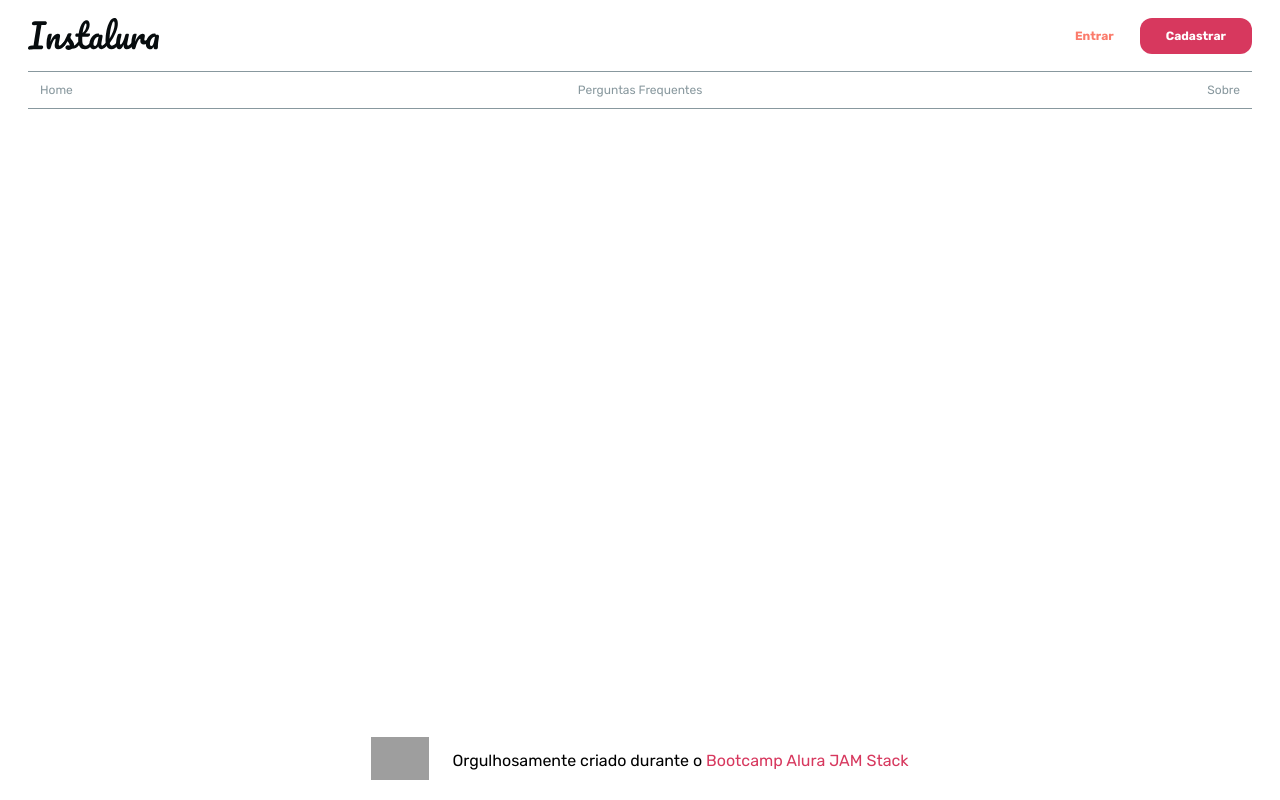
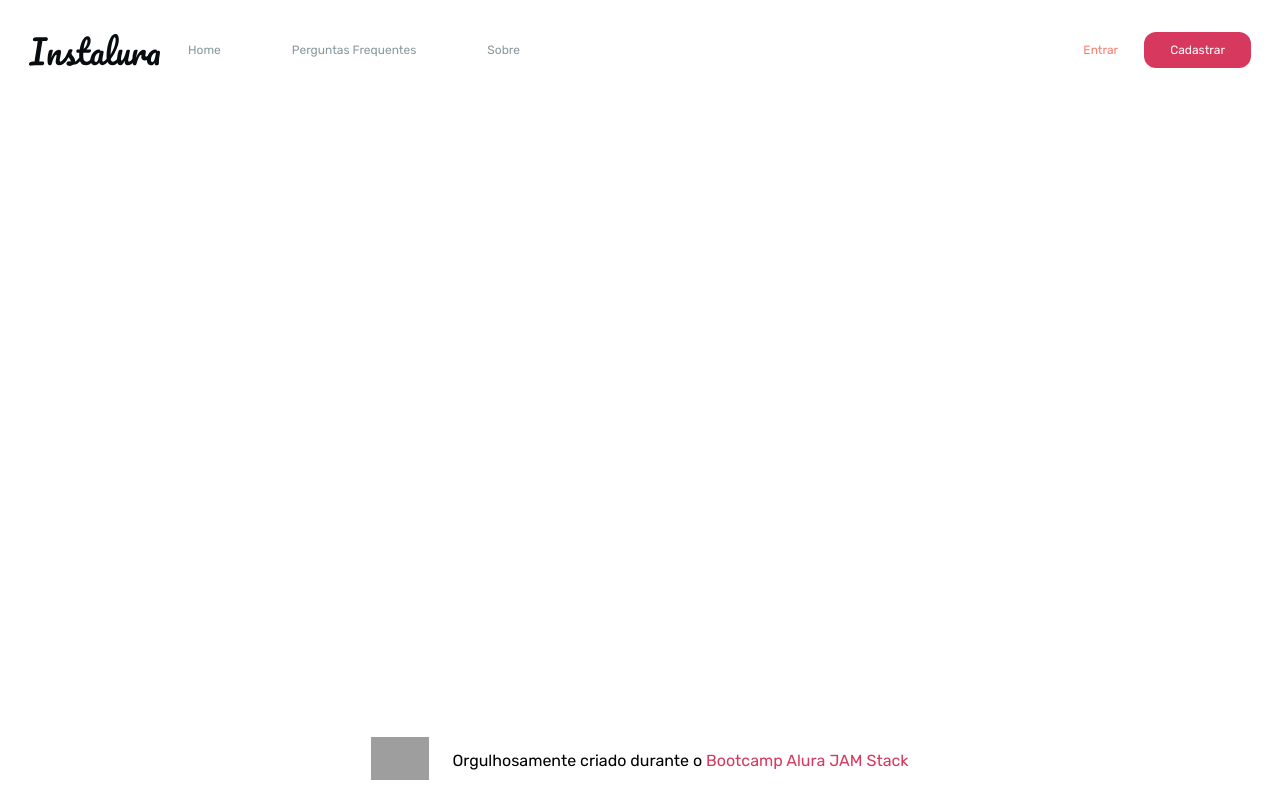
Before and after one commit to pedro-candido/instalura, a Next.js app: page / in a window 1280 px wide. Built offline with nearby package versions, Linux system fonts and the light colour scheme; grey boxes are pictures that could not be loaded.

Commit message:
feat: aula 7 breakpoints media query

```diff
--- a/package.json
+++ b/package.json
@@ -6,13 +6,14 @@
     "start": "next start"
   },
   "dependencies": {
+    "@xstyled/styled-components": "^3.0.3",
     "lodash": "^4.17.21",
-    "next": "latest",
+    "next": "^11.0.1",
     "prop-types": "^15.7.2",
     "proptypes": "^1.1.0",
     "react": "^17.0.2",
     "react-dom": "^17.0.2",
-    "styled-components": "^5.2.3",
+    "styled-components": "^5.3.0",
     "styled-normalize": "^8.0.7"
   },
   "devDependencies": {
--- a/src/components/common/Button/index.jsx
+++ b/src/components/common/Button/index.jsx
@@ -1,6 +1,8 @@
 import styled, { css } from 'styled-components'
 import get from 'lodash/get'
-import { TextStyleVariantsMap } from '../../foundations/Text'
+import { TextStyleVariants } from '../../foundations/Text'
+import { breakpointsMedia } from '../../../theme/utils/breakpoinstMedia'
+
 
 const ButtonGhost = css`
     color: ${({theme, variant}) =>  get(theme, `colors.${variant}.main.color`)};
@@ -14,8 +16,7 @@ const ButtonDefault = css`
 `
 
 export const Button = styled.button`
-    ${TextStyleVariantsMap.smallestException}
-
+    ${TextStyleVariants.smallestException}
     border: 0;
     cursor: pointer;
     padding: 12px 26px;
@@ -28,4 +29,13 @@ export const Button = styled.button`
     &:focus {
         opacity: .5;
     }
+
+    ${breakpointsMedia({
+        xs: css`
+            ${TextStyleVariants.smallestException}
+        `,
+        md: css`
+            ${TextStyleVariants.paragraph1}
+        `
+    })}
 `
--- a/src/components/common/Header/style.js
+++ b/src/components/common/Header/style.js
@@ -1,4 +1,8 @@
-import styled from 'styled-components'
+import styled, { css } from 'styled-components';
+import { breakpointsMedia } from '../../../theme/utils/breakpoinstMedia';
+import { TextStyleVariants } from '../../foundations/Text/index';
+
+console.log(TextStyleVariants)
 
 export const MenuWrapper = styled.nav`
   font-family: 'Rubik', sans-serif;
@@ -7,14 +11,44 @@ export const MenuWrapper = styled.nav`
   justify-content: space-between;
   flex-wrap: wrap;
   margin-top: 18px;
-    padding: 0 28px;
-`
+  padding-left: 28px;
+  padding-right: 28px;
+  ${breakpointsMedia({
+  md: css`
+      justify-content: flex-start;
+      margin-top: 32px;
+      margin-left: auto;
+      margin-right: auto;
+      width: 100%;
+      padding: 0 16px;
+      max-width: 768px;
+    `,
+  lg: css`
+      max-width: 1160px;
+    `,
+  xl: css`
+      max-width: 1222px;
+    `,
+})}
+`;
 
 MenuWrapper.LeftSide = styled.div`
   padding: 0;
   margin: 0;
   order: 1;
-`
+  ${breakpointsMedia({
+  md: css`
+        width: 131px;
+        height: 32px;
+      `,
+})}
+  ${breakpointsMedia({
+  md: css`
+      order: initial;
+      padding-right: 16px;
+    `,
+})}
+`;
 
 MenuWrapper.CentralSide = styled.div`
   padding: 0;
@@ -30,25 +64,41 @@ MenuWrapper.CentralSide = styled.div`
   border-bottom: 1px solid #88989E;
   padding: 12px;
 
-    a {
-        color: #88989E;
-        transition: 200ms ease-in-out;
-        text-align: center;
-        display: block;
-        text-decoration: none;
-
-        &:hover, &:focus {
-            font-weight: 500;
-            color: #070c0E;
-        }
-    }
-
+  ${breakpointsMedia({
+  md: css`
+      max-width: 332px;
+      justify-content: space-between;
+      flex: 1;
+      order: initial;
+      border: none;
+      margin: 0;
+      padding-top: 0;
+      padding-bottom: 0;
+    `,
+})}
   a {
     text-align: center;
     display: block;
     text-decoration: none;
+    color: #88989E;
+    transition: 200ms ease-in-out;
+    ${breakpointsMedia({
+  xs: css`
+      ${TextStyleVariants.smallestException}
+    `,
+  md: css`
+      ${TextStyleVariants.paragraph1}
+    `,
+})}
+    &:hover,
+    &:focus {
+      font-weight: 500;
+      color: #070C0E;
+
     }
-`
+  }
+`;
+
 MenuWrapper.RightSide = styled.div`
   padding: 0;
   margin: 0;
@@ -56,4 +106,9 @@ MenuWrapper.RightSide = styled.div`
   flex: 1;
   order: 2;
   justify-content: flex-end;
-`
+  ${breakpointsMedia({
+  md: css`
+      order: initial;
+    `,
+})}
+`;
--- a/src/components/foundations/Text/index.js
+++ b/src/components/foundations/Text/index.js
@@ -2,7 +2,7 @@ import React from 'react'
 import styled, { css } from 'styled-components'
 import PropTypes from 'prop-types'
 
-export const TextStyleVariantsMap = {
+export const TextStyleVariants = {
     smallestException: css`
         cursor: ${({ as }) => as === 'a' ? 'pointer' : 'normal'};
         font-size: ${({ theme }) => theme.typographyVariants.smallestException.fontSize};
@@ -18,7 +18,7 @@ export const TextStyleVariantsMap = {
 }
 
 const TextBase = styled.span`
-    ${({ variant }) => TextStyleVariantsMap[variant]}
+    ${({ variant }) => TextStyleVariants[variant]}
 `
 
 export default function Text({ tag, variant, children }) {
--- a/src/theme/index.js
+++ b/src/theme/index.js
@@ -44,6 +44,13 @@ export const colors = {
 export default {
   colors,
   typographyVariants,
+  breakpoints: {
+    xs: 0,
+    sm: 480,
+    md: 768,
+    lg: 992,
+    xl: 1200
+  },
   borderRadius: '12px',
   transition: '200ms ease-in-out',
   fontFamily: '\'Rubik\', sans-serif',
--- /dev/null
+++ b/src/theme/utils/breakpoinstMedia.js
@@ -0,0 +1,15 @@
+import { css } from 'styled-components'
+import theme from '../index'
+
+const { breakpoints } = theme
+
+export const breakpointsMedia = (cssByBreakpoints) => {
+    const breakpoinstNames = Object.keys(cssByBreakpoints)
+    return breakpoinstNames.map((breakpoint) => {
+        return css`
+            @media screen and (min-width: ${breakpoints[breakpoint]}px) {
+                ${cssByBreakpoints[breakpoint]}
+            }
+        `
+    })
+}
```
Also changed, not shown: 2 other files (tests, documents, lock files or other folders). Lines whose indentation alone changed are shown as unchanged.
